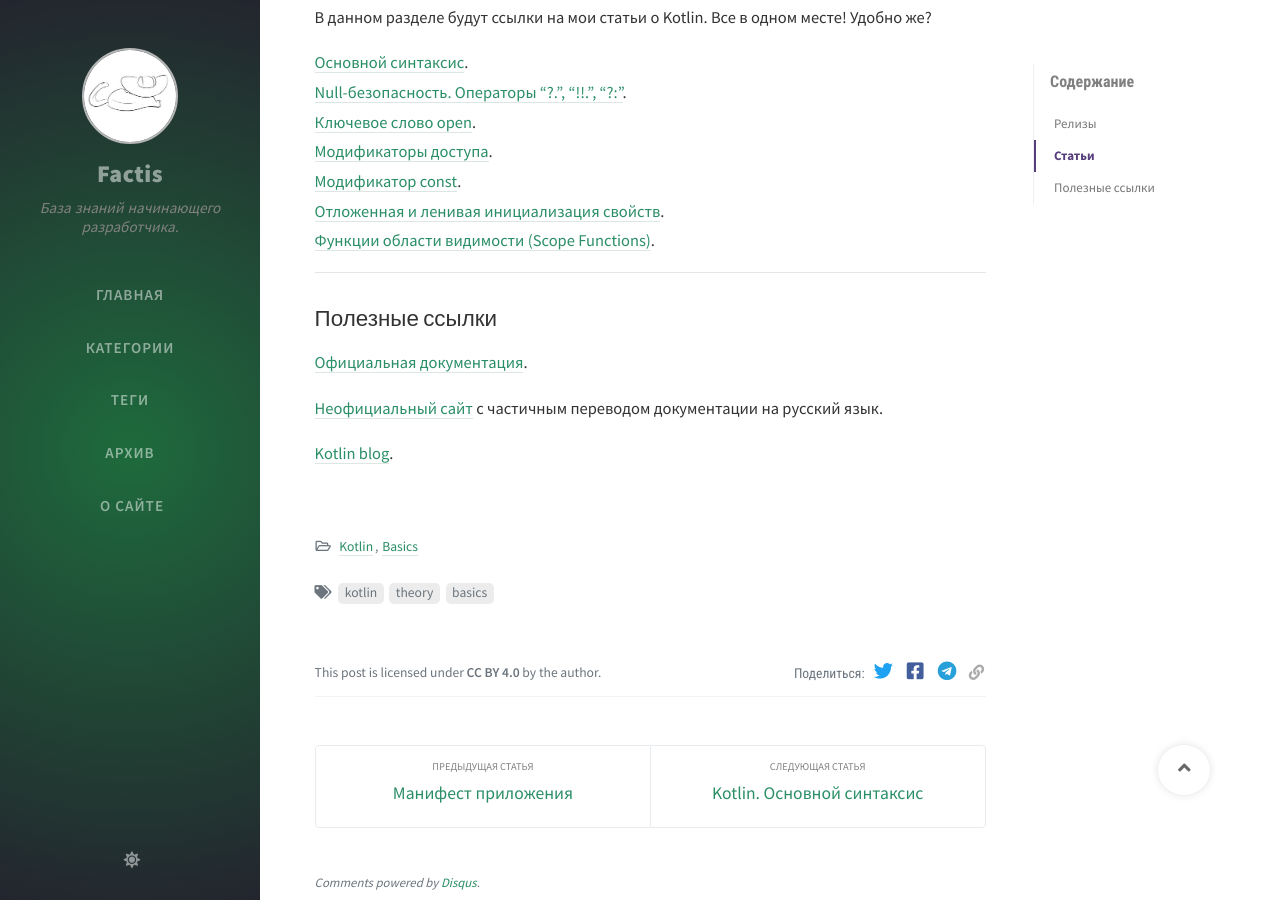
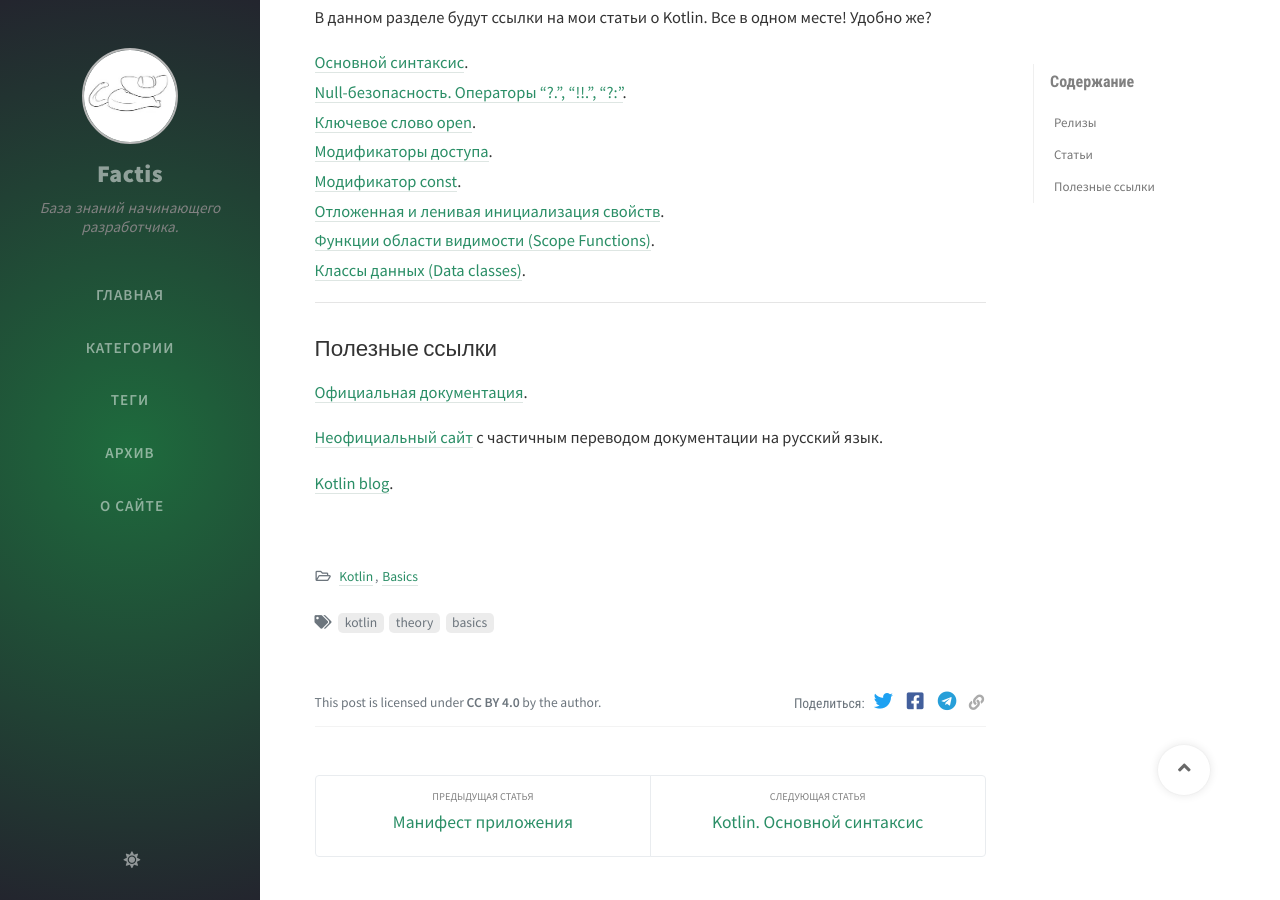
Before and after one commit to Bimlibik/bimlibik.github.io, a Jekyll site: the page built from _posts/2020-06-02-kotlin-overview.md, in a window 1280 px wide and 900 px high, scrolled down 1037 px. Built offline with Jekyll 4.4.1, drawn with Linux system fonts in a browser that asks for light colours; nearby versions of some CDN libraries; comment, search, counter and statistics services are not loaded.

Commit message:
Update: добавлена ссылка на статью про классы данных.

```diff
--- a/_posts/2020-06-02-kotlin-overview.md
+++ b/_posts/2020-06-02-kotlin-overview.md
@@ -54,6 +54,7 @@ Studio, можно использовать при разработке на Kot
 [Модификатор const](https://bimlibik.github.io/posts/kotlin-const-modifier/). <br>
 [Отложенная и ленивая инициализация свойств](https://bimlibik.github.io/posts/kotlin-lateinit-and-lazy/). <br>
 [Функции области видимости (Scope Functions)](https://bimlibik.github.io/posts/scope-functions/). <br>
+[Классы данных (Data classes)](https://bimlibik.github.io/posts/data-classes/). <br>
 
 ***
 
```
